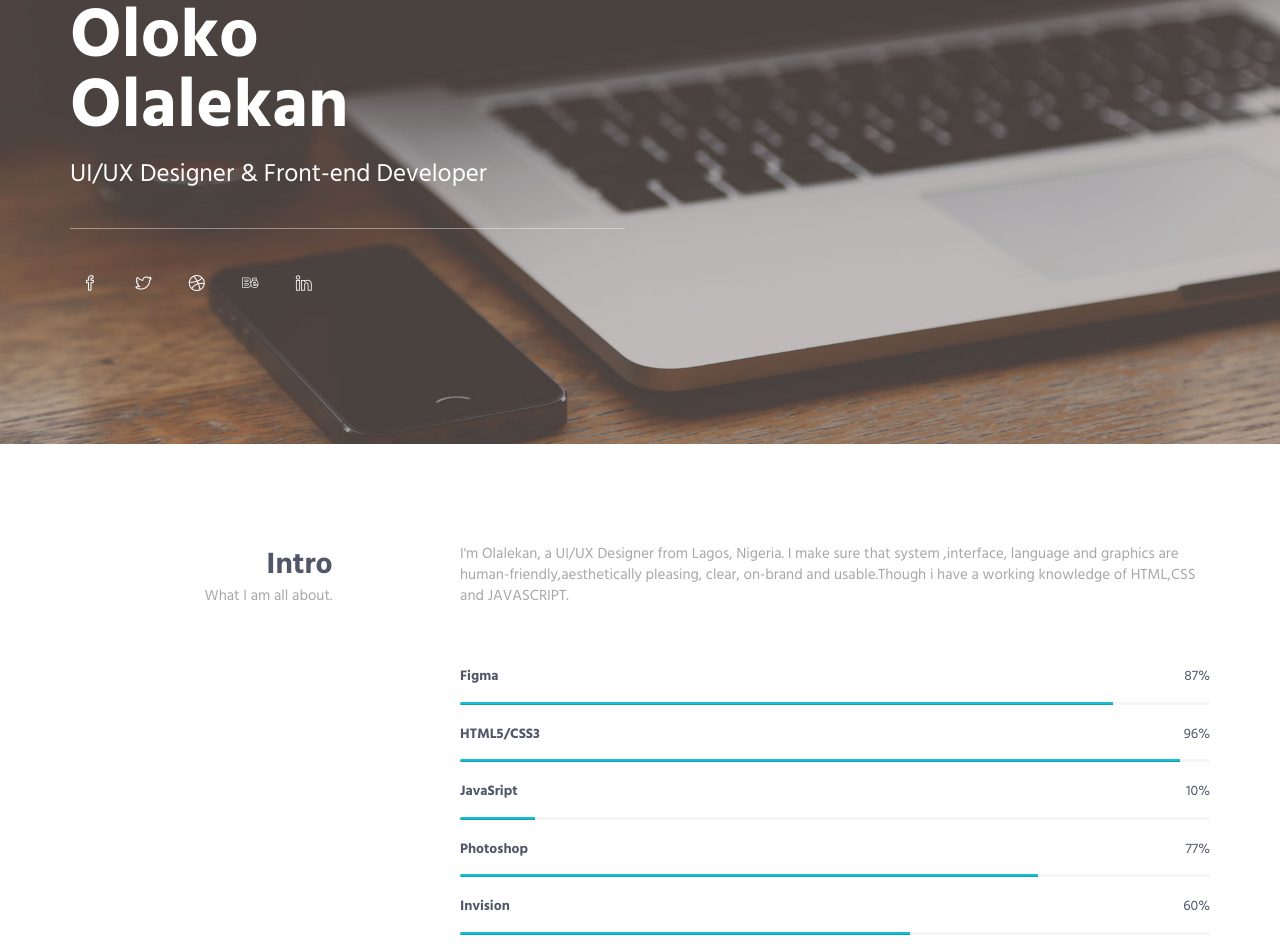
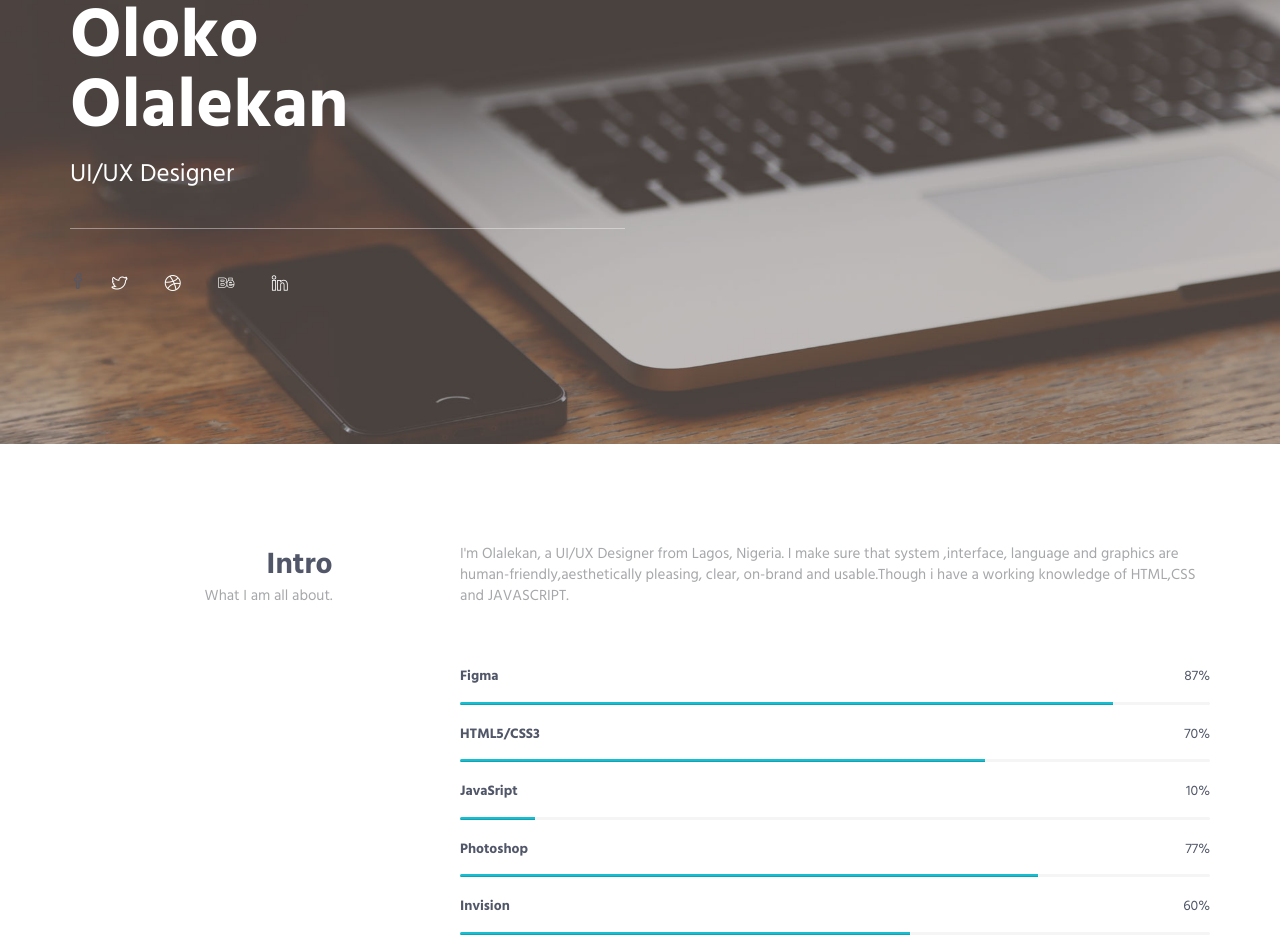
Before and after one commit to horlami/holarmi.github.io, a plain HTML site: page index.html in a window 1280 px wide. Shown: the part 217-1161 px from the top of the page. Drawn offline with Linux system fonts and the light colour scheme.

Commit message:
Update index.html

```diff
--- a/index.html
+++ b/index.html
@@ -70,14 +70,14 @@
                     <div class="col-sm-6">
                         <div class="promo-block-divider">
                             <h1 class="promo-block-title">Oloko <br/> Olalekan</h1>
-                            <p class="promo-block-text">UI/UX Designer &amp; Front-end Developer</p>
+                            <p class="promo-block-text">UI/UX Designer</p>
                         </div>
                         <ul class="list-inline">
-                            <li><a href="" class="social-icons"><i class="icon-social-facebook"></i></a></li>
+                            <li><a href="https://www.facebook.com/holami.holamilekan.9"><i class="icon-social-facebook"></i></a></li>
                             <li><a href="https://twitter.com/leki_i" class="social-icons"><i class="icon-social-twitter"></i></a></li>
                             <li><a href="https://dribbble.com/horlarmi" class="social-icons"><i class="icon-social-dribbble"></i></a></li>
                             <li><a href="https://www.behance.net/holamiolale83e" class="social-icons"><i class="icon-social-behance"></i></a></li>
-                            <li><a href="www.linkedin.com/in/holami-olalekan-66682283" class="social-icons"><i class="icon-social-linkedin"></i></a></li>
+                            <li><a href="https://www.linkedin.com/in/holami-olalekan-66682283" class="social-icons"><i class="icon-social-linkedin"></i></a></li>
                         </ul>
                     </div>
                 </div>
@@ -111,9 +111,9 @@
                             </div>
                         </div>
                         <div class="progress-box">
-                            <h5>HTML5/CSS3 <span class="color-heading pull-right">96%</span></h5>
+                            <h5>HTML5/CSS3 <span class="color-heading pull-right">70%</span></h5>
                             <div class="progress">
-                                <div class="progress-bar bg-color-base" role="progressbar" data-width="96"></div>
+                                <div class="progress-bar bg-color-base" role="progressbar" data-width="70"></div>
                             </div>
                         </div>
                         <div class="progress-box">
```
